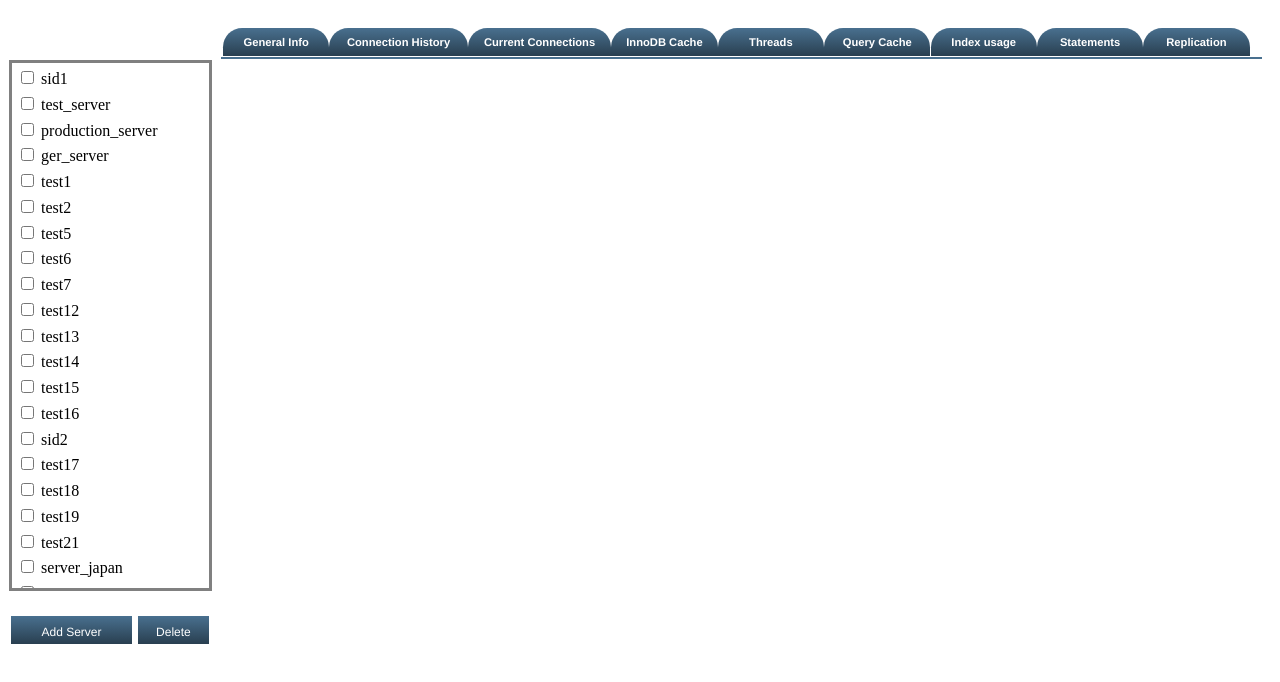
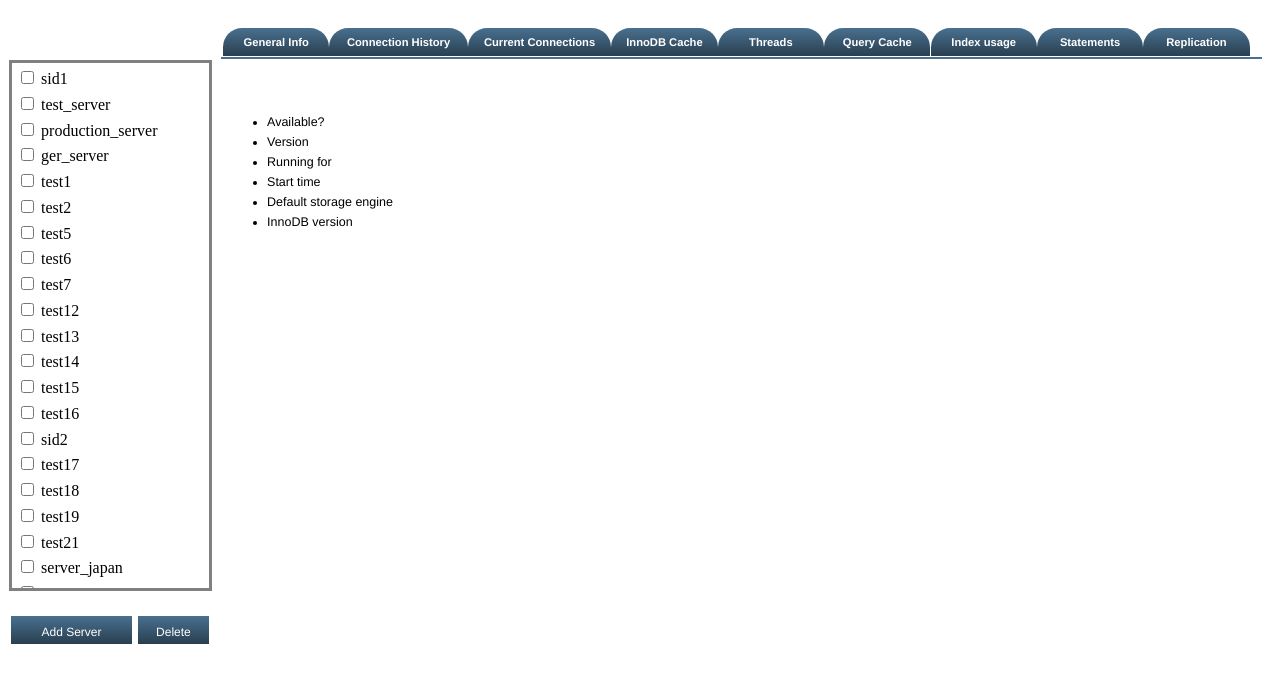
Before and after one commit to Siddhant-Tyagi/MyPy, a Django app: page /mypy/ in a window 1280 px wide. Shown: the part 118-800 px from the top of the page. Run offline with Django 3.2, Linux system fonts and the light colour scheme; data comes from the database, SQL or seed files in the repository; some libraries are stand-ins or nearby versions.

Commit message:
fixed the monitor's group left float issue

```diff
--- a/static/css/index.css
+++ b/static/css/index.css
@@ -51,10 +51,10 @@
     display: inline-block;
     position: relative;
     white-space: nowrap;
-    top: -71.8vh;
+    top: -70vh;
     left: 16.8vw;
     width: 82vw;
-    height: 64.7vh;
+    height: 68.7vh;
     overflow-x: scroll;
 
 }
@@ -73,8 +73,9 @@
     width: 18vw;
     height: 1.8vh;
     background: #6D8DA5;
-    margin-bottom: 1.6vh;
+    margin-top: -100px;
 }
+
 
 .server_counters_list  {
     width: 17vw;
@@ -107,6 +108,9 @@ hr {
 }
 
 .monitor_group  {
+    display: inline-block;
     position: relative;
-    float: left;
+    white-space: nowrap;
+    font: 1.565vh/1.565vw "Helvetica Neue", Helvetica, Arial, sans-serif;
+    padding: 0.5vh;
 }
--- a/templates/mypy_app/index.html
+++ b/templates/mypy_app/index.html
@@ -10,9 +10,20 @@
 <script>
      $(document).ready(function(){
 
+		//$("#server_details").prepend("<div style='width: 10vw;'></div>");
 		//setting the default monitor group to general_info for landing page
 		current_monitor = "general_info";
-
+		var general_info_counters = "<div class='monitor_group'>" +
+			                                        "<ul>" +
+			                                            "<li>Available?</li>" +
+			                                            "<li>Version</li>" +
+			                                            "<li>Running for</li>" +
+			                                            "<li>Start time</li>" +
+			                                            "<li>Default storage engine</li>" +
+			                                            "<li>InnoDB version</li>" +
+			                                        "</ul>" +
+			                                    "</div>";
+		$("#server_details").prepend(general_info_counters);
 		//this selector describes which monitor has been selected currently
 	    //only one monitor group can be selected at one time
 		$("input.tab").click(function(){
@@ -66,11 +77,11 @@
 					    response_dict = JSON.parse(json_response);
 					    var html_response = "<div class='server_class' id='" + $this.val() + "'>" +
 						                        "<div class='server_heading'>" + response_dict.server_name + "</div>" +
-						                            "<div class='server_counters_list'>" +
-						                                response_dict.test_var +
-						                            "</div>" +
+						                            "<ul class='server_counters_list'>" +
+						                                "<li>" + response_dict.test_var + "</li>" +
+						                            "</ul>" +
 						                     "</div>"
-						$("#server_details").prepend(html_response);
+						$(".monitor_group").after(html_response);
 						})
 					}
 			else{
```
